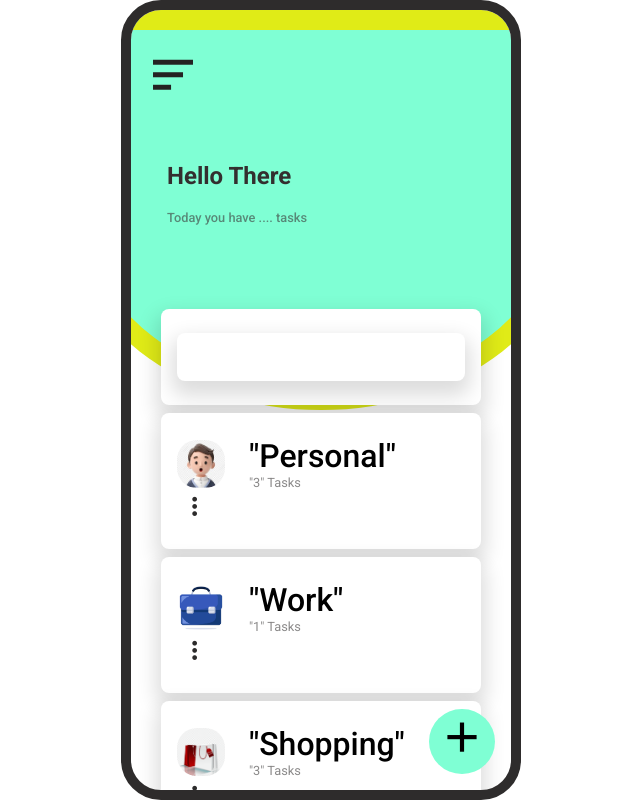
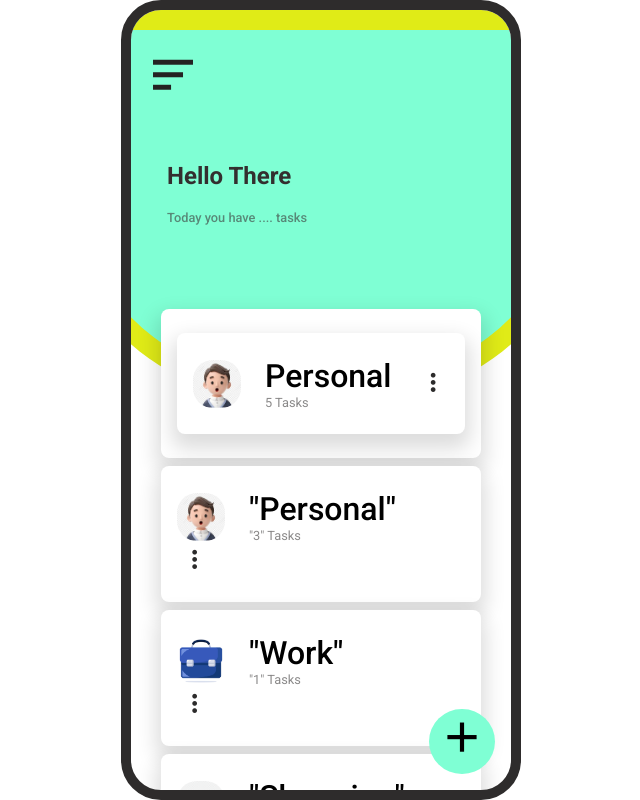
Before and after one commit to im-masum/super-to-do-list-2, a plain HTML site: page index.html in a window 1280 px wide. Shown: the whole page, without its empty margins (319-959 px from the left). Drawn offline with nearby package versions, Linux system fonts and the light colour scheme; a web font is replaced by a local one.

Commit message:
modified

```diff
--- a/index.html
+++ b/index.html
@@ -34,7 +34,7 @@
                 <div class="categories">
                     <div class="category">
                         <div class="category">
-                            <!-- <div class="left">
+                            <div class="left">
                                 <img src="images/user-1.jpg" alt="">
                                 <div class="content">
                                     <h2>Personal</h2>
@@ -45,9 +45,10 @@
                                         <i class='bx bx-dots-vertical-rounded'></i>
                                     </div>
                                 </div>
-                            </div> -->
-                        <!-- </div> -->
+                            </div>
+                        </div>
                     </div>
+                </div>
             </section>
 
             <!-- ====TASKS SCREEN==== -->
--- a/style.css
+++ b/style.css
@@ -220,7 +220,6 @@ body {
     .category .left {
         display: flex;
         align-items: center;
-        /* justify-content: space-between; */
         gap: 1.5rem;
     }
 
```
